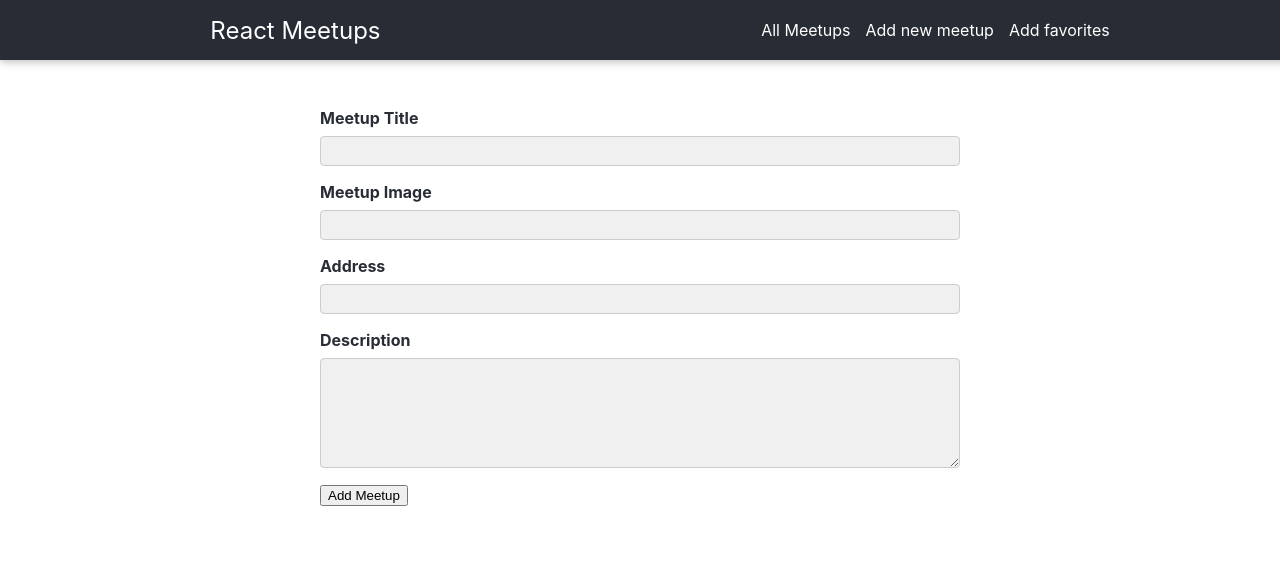
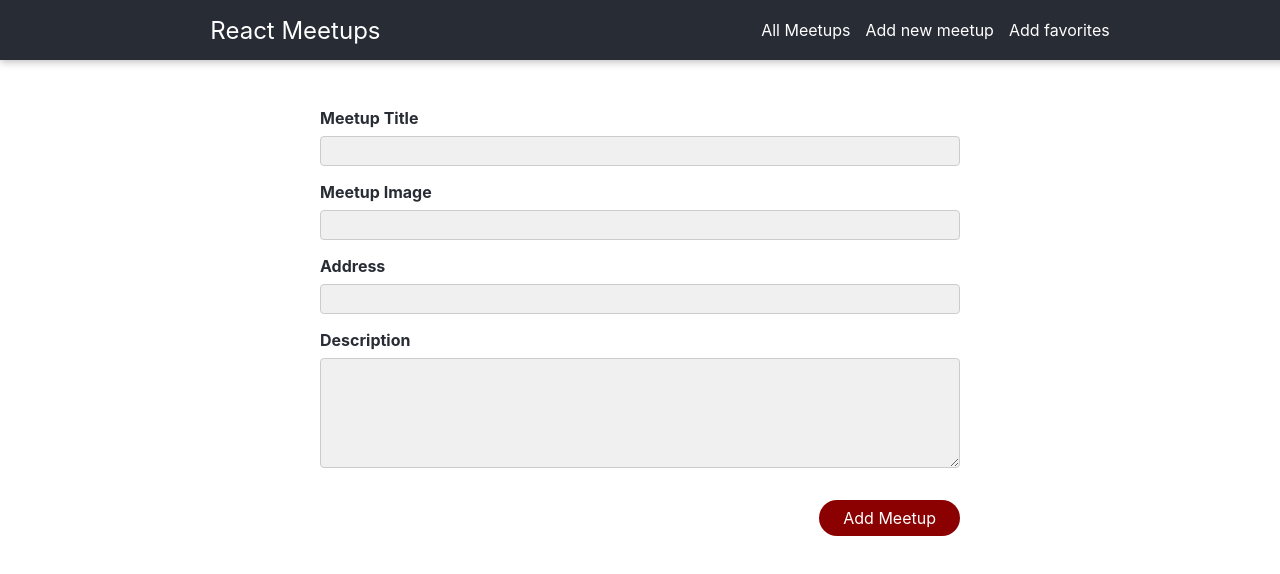
Before and after one commit to Bobbyztz/React_1-Next.js, a React (Create React App) app in the folder routerhere/: page /new-meetup in a window 1280 px wide. Shown: the top 574 px of the page. Built offline with nearby package versions, Linux system fonts and the light colour scheme.

Commit message:
button style changed

```diff
--- a/routerhere/src/components/meetups/NewMeetupForm.js
+++ b/routerhere/src/components/meetups/NewMeetupForm.js
@@ -21,8 +21,8 @@ function NewMeetupForm(){
                 <label htmlFor='description'>Description</label>
                 <textarea id='description' required rows='5' />
             </div>
-            <div className={classes.action}>
-                <button>Add Meetup</button>
+            <div className={classes.actions}>
+                <button c>Add Meetup</button>
             </div>
         </form>
     </Card>
--- a/routerhere/src/components/meetups/NewMeetupForm.module.css
+++ b/routerhere/src/components/meetups/NewMeetupForm.module.css
@@ -34,8 +34,8 @@
     border-color: #7b7b7b; /* Changes border color when focused */
   }
 
-  /* Style for the action button */
-  .actions {
+/* Style for the action button */
+.actions {
     display: flex;
     justify-content: flex-end; /* Align button to the right */
     margin-top: 1rem; /* Space at the top */
@@ -45,14 +45,20 @@
     font: inherit; /* Inherits font properties from parent */
     padding: 0.5rem 1.5rem; /* Padding inside button */
     border: none; /* No border */
-    background: #282c34; /* Dark blue background */
+    background: #8B0000; /* Dark red background */
     color: white; /* White text */
     cursor: pointer; /* Cursor changes when hovering over button */
-    border-radius: 4px; /* Rounded corners */
+    border-radius: 20px; /* Makes the button rounded for a "smooth" look */
+    transition: all 0.2s ease-in-out; /* Transition effect for smooth hover effect */
   }
 
-  .actions button:hover,
+  .actions button:hover {
+    background: #800000; /* Darker red background when hovering */
+    color: white; /* Keeps text color white when hovering */
+    transform: scale(1.05); /* Slightly enlarges button when hovering */
+  }
+
   .actions button:active {
-    background: #0c5460; /* Changes background when hovering or active */
-    color: #ccc; /* Changes text color when hovering or active */
+    background: #6B0000; /* Even darker red background when active */
+    color: white; /* Keeps text color white when active */
   }
```
